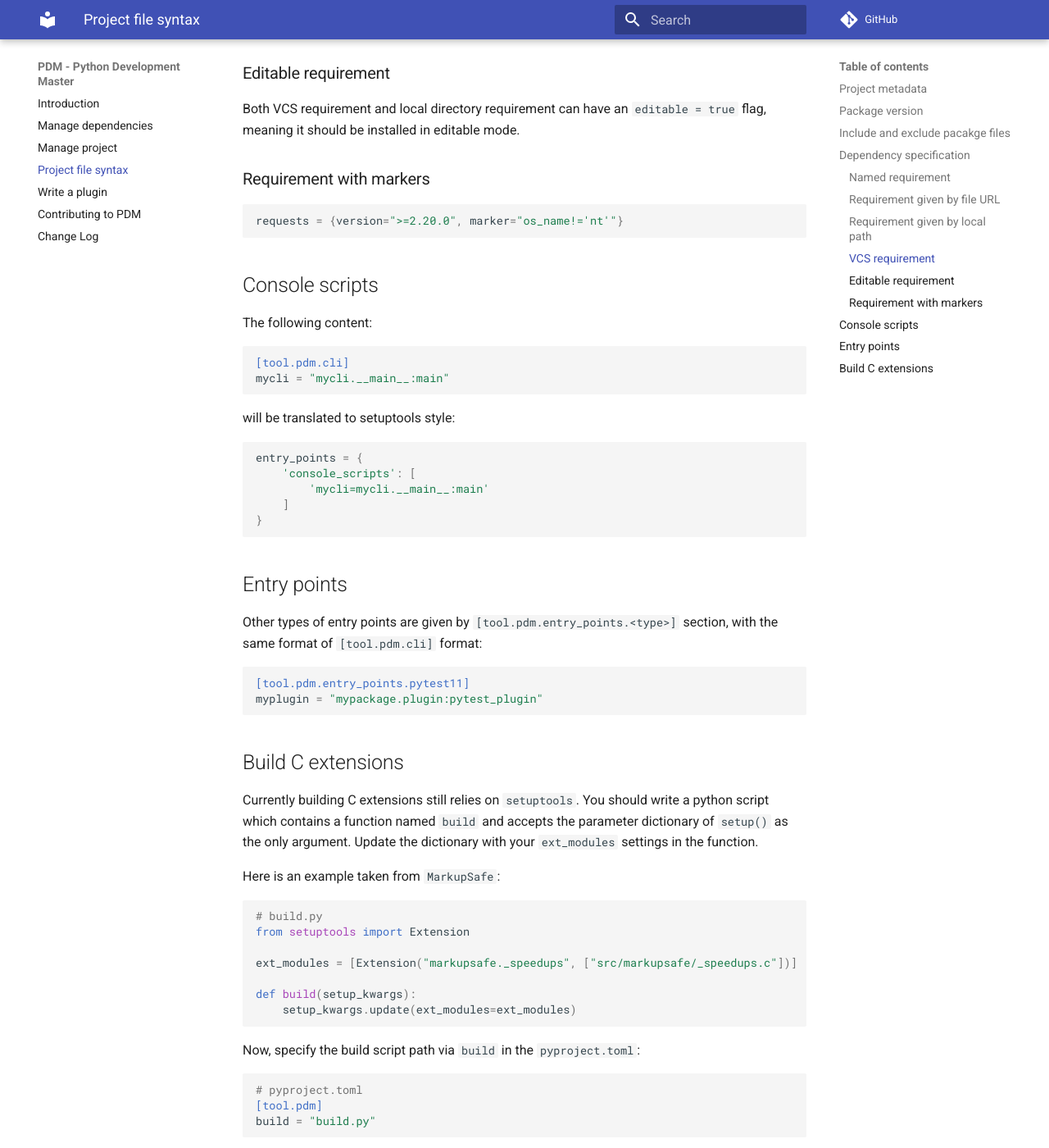
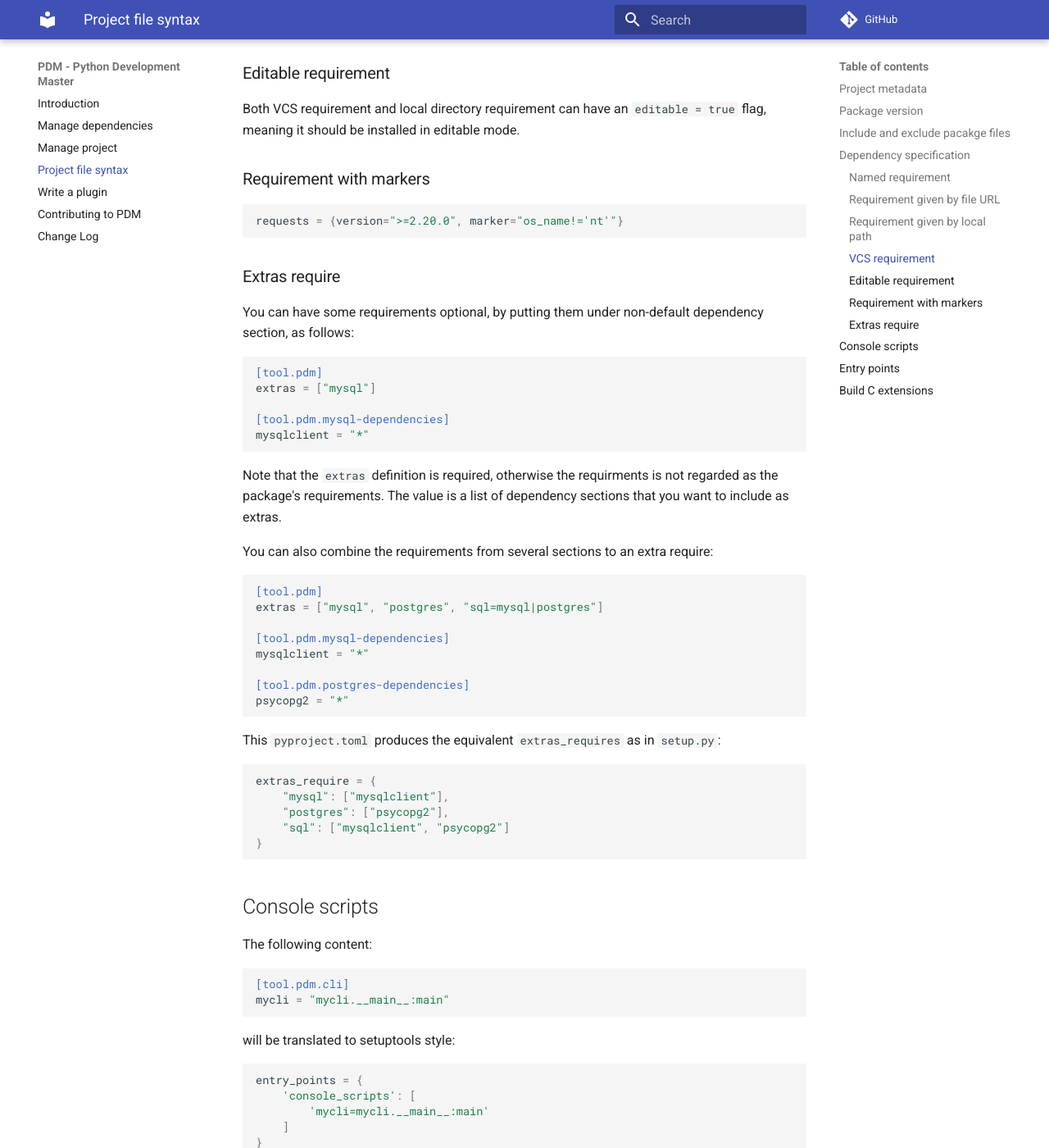
Before and after one commit to ChrisSanderser/pd-ms, an MkDocs documentation site: the page built from docs/docs/pyproject.md, in a window 1280 px wide and 1400 px high, scrolled down 1537 px. Shown: the whole window at 82% size. Built offline with MkDocs 1.6.1 and Material for MkDocs 9.7.7, drawn with Linux system fonts in a browser that asks for light colours; comment, search, counter and statistics services are not loaded.

Commit message:
add docs for extras require

````diff
--- a/docs/docs/pyproject.md
+++ b/docs/docs/pyproject.md
@@ -25,6 +25,7 @@ excludes = [
     "mypackage/_temp/*"
 ]
 ```
+
 If neither `includes` or `excludes` is given, PDM is also smart enough to include top level packages and all data files in them.
 Packages can also lie in `src` directory that PDM can find it.
 
@@ -36,6 +37,7 @@ Packages can also lie in `src` directory that PDM can find it.
 requests = ">=2.20.0"
 pytz = "*"
 ```
+
 `"*"` means there is no constraint of what version should be used.
 
 ### Requirement given by file URL
@@ -49,6 +51,7 @@ pdm = {url="https://github.com/frostming/marko/archive/0.2.6.zip"}
 ```toml
 requests = {path="/path/to/requests"}
 ```
+
 In this case, the path should be a **directory** on local machine. If you want to install a local **file**,
 use `url = "file:///path/to/file` instead.
 
@@ -57,6 +60,7 @@ use `url = "file:///path/to/file` instead.
 ```toml
 requests = {git="https://github.com/frostming/marko.git", ref="master"}
 ```
+
 PDM supports all VCS schemes that are supported by `pip`.
 
 ### Editable requirement
@@ -69,14 +73,54 @@ Both VCS requirement and local directory requirement can have an `editable = tru
 requests = {version=">=2.20.0", marker="os_name!='nt'"}
 ```
 
+### Extras require
+
+You can have some requirements optional, by putting them under non-default dependency section, as follows:
+
+```toml
+[tool.pdm]
+extras = ["mysql"]
+
+[tool.pdm.mysql-dependencies]
+mysqlclient = "*"
+```
+
+Note that the `extras` definition is required, otherwise the requirments is not regarded as the package's requirements. The value is a list of dependency sections that you want to include as extras.
+
+You can also combine the requirements from several sections to an extra require:
+
+```toml
+[tool.pdm]
+extras = ["mysql", "postgres", "sql=mysql|postgres"]
+
+[tool.pdm.mysql-dependencies]
+mysqlclient = "*"
+
+[tool.pdm.postgres-dependencies]
+psycopg2 = "*"
+```
+
+This `pyproject.toml` produces the equivalent `extras_requires` as in `setup.py`:
+
+```py
+extras_require = {
+    "mysql": ["mysqlclient"],
+    "postgres": ["psycopg2"],
+    "sql": ["mysqlclient", "psycopg2"]
+}
+```
+
 ## Console scripts
 
 The following content:
+
 ```toml
 [tool.pdm.cli]
 mycli = "mycli.__main__:main"
 ```
+
 will be translated to setuptools style:
+
 ```python
 entry_points = {
     'console_scripts': [
````
